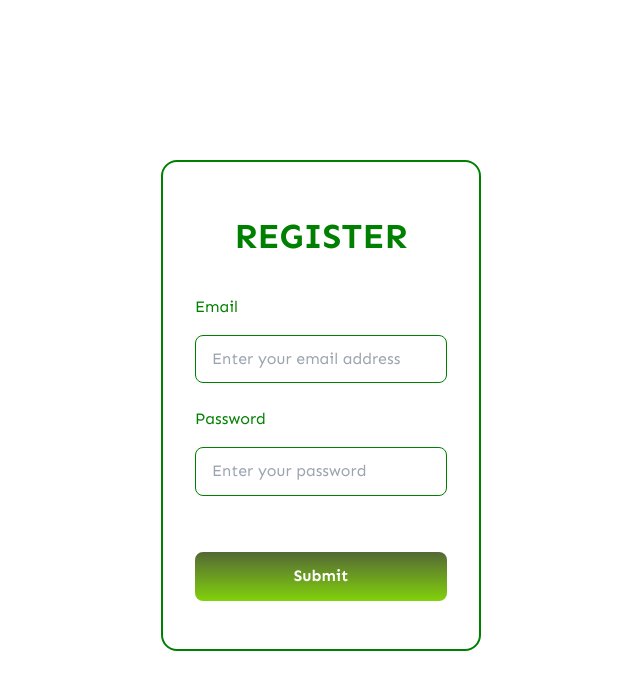
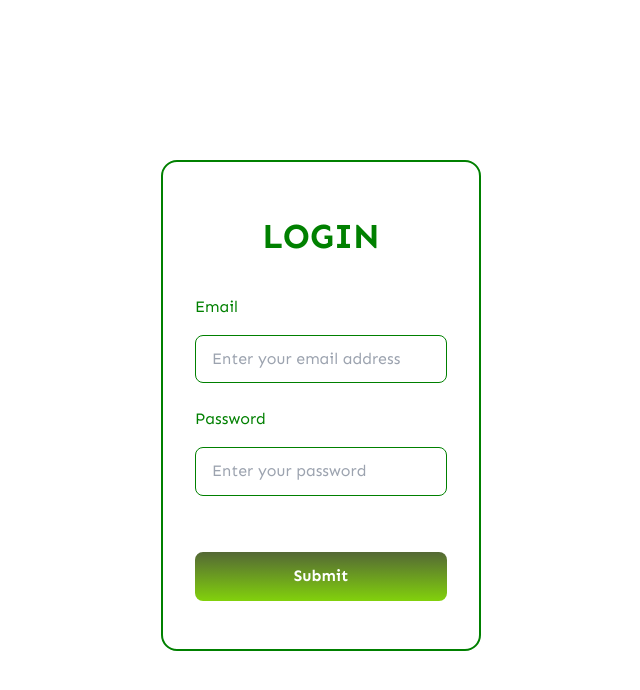
Before and after one commit to haniekid/ReactJS-HIT-2022, a React (Create React App) app: page / in a window 1280 px wide. Shown: the top 690 px of the page, without its empty margins (319-959 px from the left). Built offline with nearby package versions, Linux system fonts and the light colour scheme.

Commit message:
fix signup form -> login form

```diff
--- a/src/App.js
+++ b/src/App.js
@@ -1,9 +1,9 @@
-import SignupForm from "./components/SignupForm.jsx";
+import Login from "./components/Login.jsx";
 import "./App.css";
 function App() {
   return (
     <div className="App">
-      <SignupForm />
+      <Login />
     </div>
   );
 }
--- a/src/components/SignupForm.jsx
+++ b/src/components/Login.jsx
@@ -3,7 +3,7 @@ import { Formik, Form, Field, ErrorMessage } from "formik";
 import * as Yup from "yup";
 import axios from "axios";
 
-const SignupForm = () => {
+const Login = () => {
   return (
     <div>
       <Formik
@@ -17,7 +17,7 @@ const SignupForm = () => {
             .required("Field is required!")
             .matches(
               /^(?=.*[a-zA-Z])(?=.*\d)[A-Za-z\d]{6,}$/,
-              "Password must be at least 6 characters long and contain at least one letter and one digit!"
+              "The password or email entered is incorrect!"
             ),
         })}
         onSubmit={async (userData) => {
@@ -26,8 +26,7 @@ const SignupForm = () => {
               "https://reqres.in/api/login",
               userData
             );
-            console.log(response);
-            alert("Registration successful 🙌");
+            alert("Logged in successfully 🙌");
           } catch (error) {
             console.error(error);
             if (
@@ -37,13 +36,13 @@ const SignupForm = () => {
             ) {
               alert(error.response.data.error);
             } else {
-              alert("Registration failed 😢");
+              alert("Login failed. 😢");
             }
           }
         }}
       >
         <Form className="form">
-          <h1>Register</h1>
+          <h1>Login</h1>
           <div className="field">
             <label htmlFor="email">Email</label>
             <Field
@@ -69,9 +68,7 @@ const SignupForm = () => {
             </div>
           </div>
           <div>
-            <button className="w-full p-4 bg-blue-600 text-white font-semibold rounded-lg">
-              Submit
-            </button>
+            <button>Submit</button>
           </div>
         </Form>
       </Formik>
@@ -79,4 +76,4 @@ const SignupForm = () => {
   );
 };
 
-export default SignupForm;
+export default Login;
```
